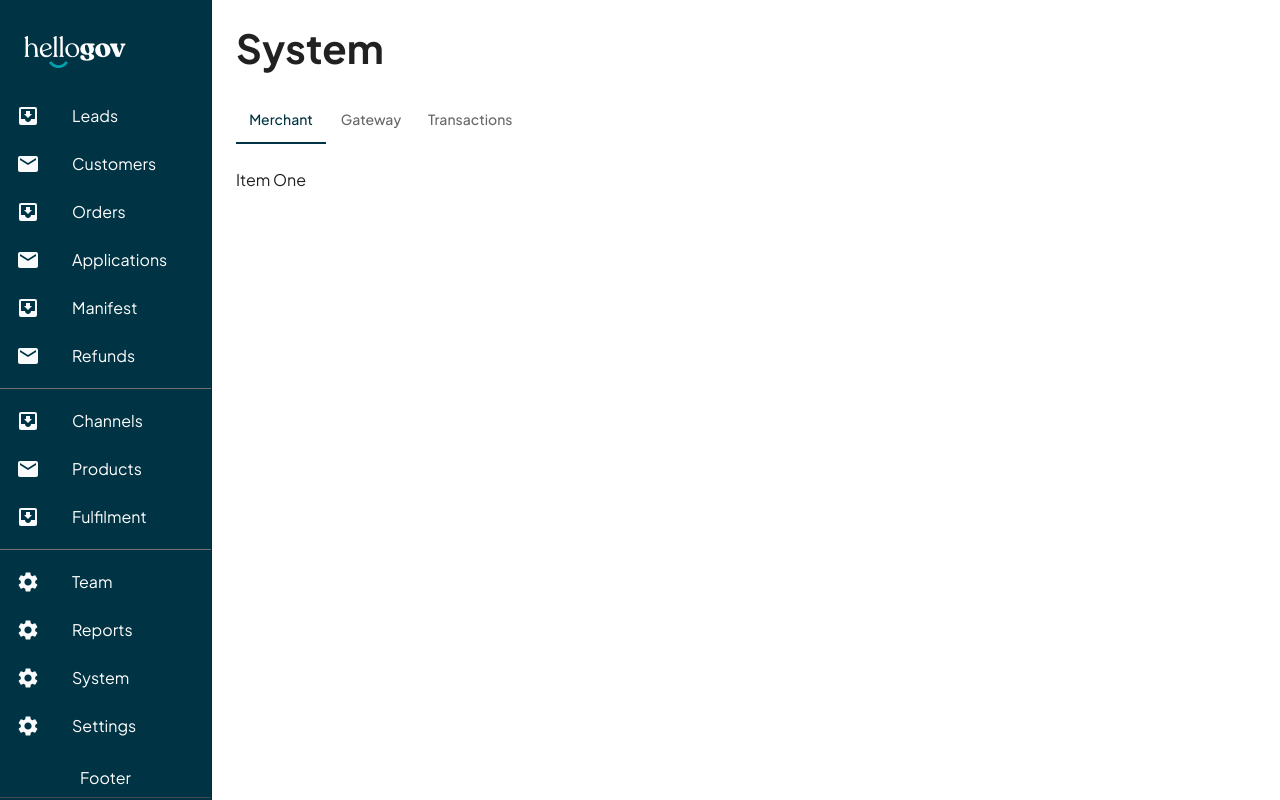
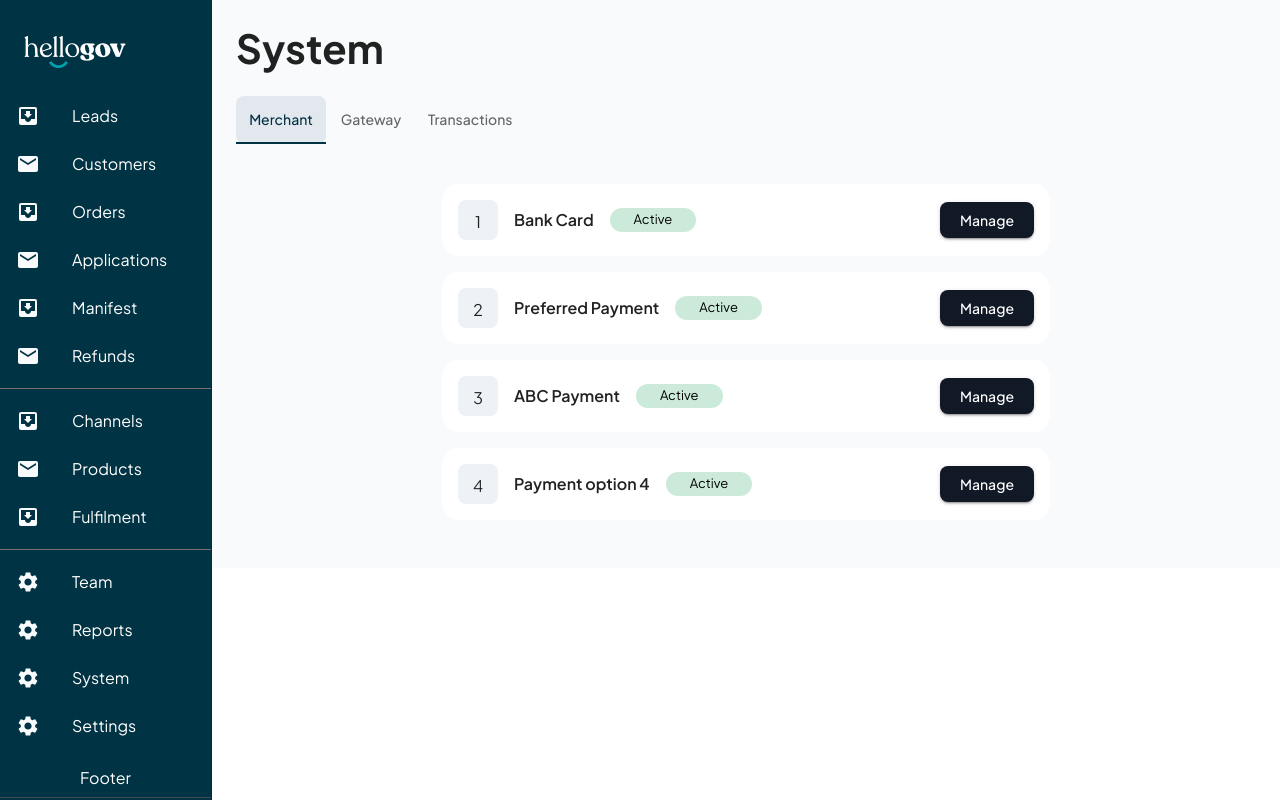
Before and after one commit to trimulabs/demo-project-asad, a Next.js app: page / in a window 1280 px wide. Built offline with nearby package versions, Linux system fonts and the light colour scheme.

Commit message:
DONE: Merchant component.

```diff
--- a/src/app/layout.tsx
+++ b/src/app/layout.tsx
@@ -34,6 +34,7 @@ export default function RootLayout({
               gap: '0px',
               padding: '24px',
               marginLeft: '212px',
+              background: '#F8FAFC',
             }}
           >
             <Navbar />
--- a/src/app/page.tsx
+++ b/src/app/page.tsx
@@ -1,16 +1,11 @@
 // import Image from 'next/image'
 
-import { Typography, Button } from '@mui/material'
 import BasicTabs from '@/components/BasicTabs'
 
 export default function Home() {
   return (
     <>
       <BasicTabs></BasicTabs>
-
-      {/* <Button color="secondary" variant="contained">
-        Contained
-      </Button> */}
     </>
   )
 }
--- a/src/components/BasicTabs.tsx
+++ b/src/components/BasicTabs.tsx
@@ -4,6 +4,7 @@ import Tabs from '@mui/material/Tabs'
 import Tab from '@mui/material/Tab'
 import Typography from '@mui/material/Typography'
 import Box from '@mui/material/Box'
+import BasicList from './BsicList'
 
 interface TabPanelProps {
   children?: React.ReactNode
@@ -59,7 +60,9 @@ export default function BasicTabs() {
         </Tabs>
       </Box>
       <CustomTabPanel value={value} index={0}>
-        Item One
+        <Box sx={{ display: 'flex', justifyContent: 'center' }}>
+          <BasicList></BasicList>
+        </Box>
       </CustomTabPanel>
       <CustomTabPanel value={value} index={1}>
         Item Two
--- /dev/null
+++ b/src/components/BsicList.tsx
@@ -0,0 +1,65 @@
+/* eslint-disable @typescript-eslint/no-unused-vars */
+import * as React from 'react'
+import Box from '@mui/material/Box'
+import { Typography } from '@mui/material'
+import { Stack, Chip, Button } from '@mui/material'
+
+export default function BasicList() {
+  return (
+    <Box sx={{ width: '608px' }}>
+      {[
+        'Bank Card',
+        'Preferred Payment',
+        'ABC Payment',
+        'Payment option 4',
+      ].map((title, index) => {
+        return (
+          <Box
+            key={index}
+            sx={{
+              display: 'flex',
+              flexDirection: 'row',
+              justifyContent: 'space-between',
+              alignItems: 'center',
+              alignContent: 'center',
+              background: '#FFFFFF',
+              borderRadius: '16px',
+              border: '0.5px',
+              p: '16px',
+              mt: '16px',
+              textAlign: 'center',
+            }}
+          >
+            <Stack
+              sx={{
+                flexDirection: 'row',
+                alignItems: 'center',
+                alignContent: 'center',
+              }}
+              direction="row"
+              spacing={2}
+            >
+              <Box
+                sx={{
+                  width: '40px',
+                  height: '40px',
+                  p: '10px',
+                  borderRadius: '8px',
+                  background: '#EEF2F6',
+                }}
+              >
+                {index + 1}
+              </Box>
+              <Typography variant="labelM">{title}</Typography>
+              <Chip color="success" label="Active" />
+            </Stack>
+
+            <Button color="secondary" variant="contained">
+              Manage
+            </Button>
+          </Box>
+        )
+      })}
+    </Box>
+  )
+}
--- a/src/components/Navbar.tsx
+++ b/src/components/Navbar.tsx
@@ -10,6 +10,7 @@ export default function Navbar() {
         position="static"
         elevation={0}
         color="secondary"
+
         // sx={{ zIndex: (theme) => theme.zIndex.drawer + 1 }}
       >
         <Typography variant="headingM">System</Typography>
--- a/src/components/ThemeRegistry/theme.tsx
+++ b/src/components/ThemeRegistry/theme.tsx
@@ -116,7 +116,7 @@ const theme = createTheme({
     MuiAppBar: {
       styleOverrides: {
         root: {
-          backgroundColor: 'white',
+          backgroundColor: 'secondary',
         },
       },
     },
@@ -127,11 +127,29 @@ const theme = createTheme({
           textTransform: 'capitalize',
           padding: '12px',
           marginTop: '24px',
+          height: '32px',
+
+          '&.Mui-selected': {
+            backgroundColor: '#E3E8EF',
+          },
         },
-        //todo: change design style if the tab is selected
-        selected: {
-          border: '1px solid',
-          fontSize: '102px',
+      },
+    },
+    MuiChip: {
+      styleOverrides: {
+        root: {
+          borderRadius: '100px',
+          textTransform: 'capitalize',
+          padding: '8px 12px ',
+          height: '24px',
+
+          '&.Mui-selected': {
+            backgroundColor: '#E3E8EF',
+          },
+        },
+        colorSuccess: {
+          background: '#CBEAD9',
+          color: 'black',
         },
       },
     },
```
